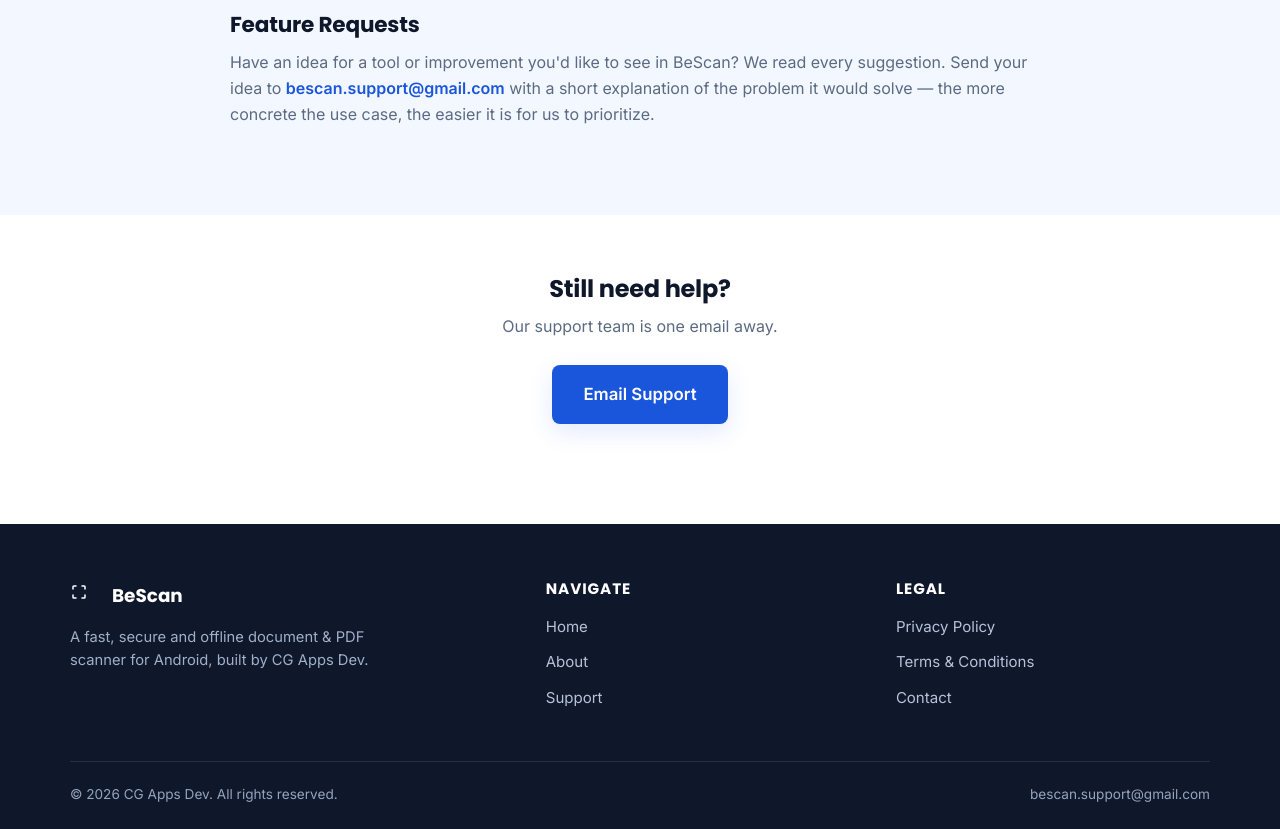
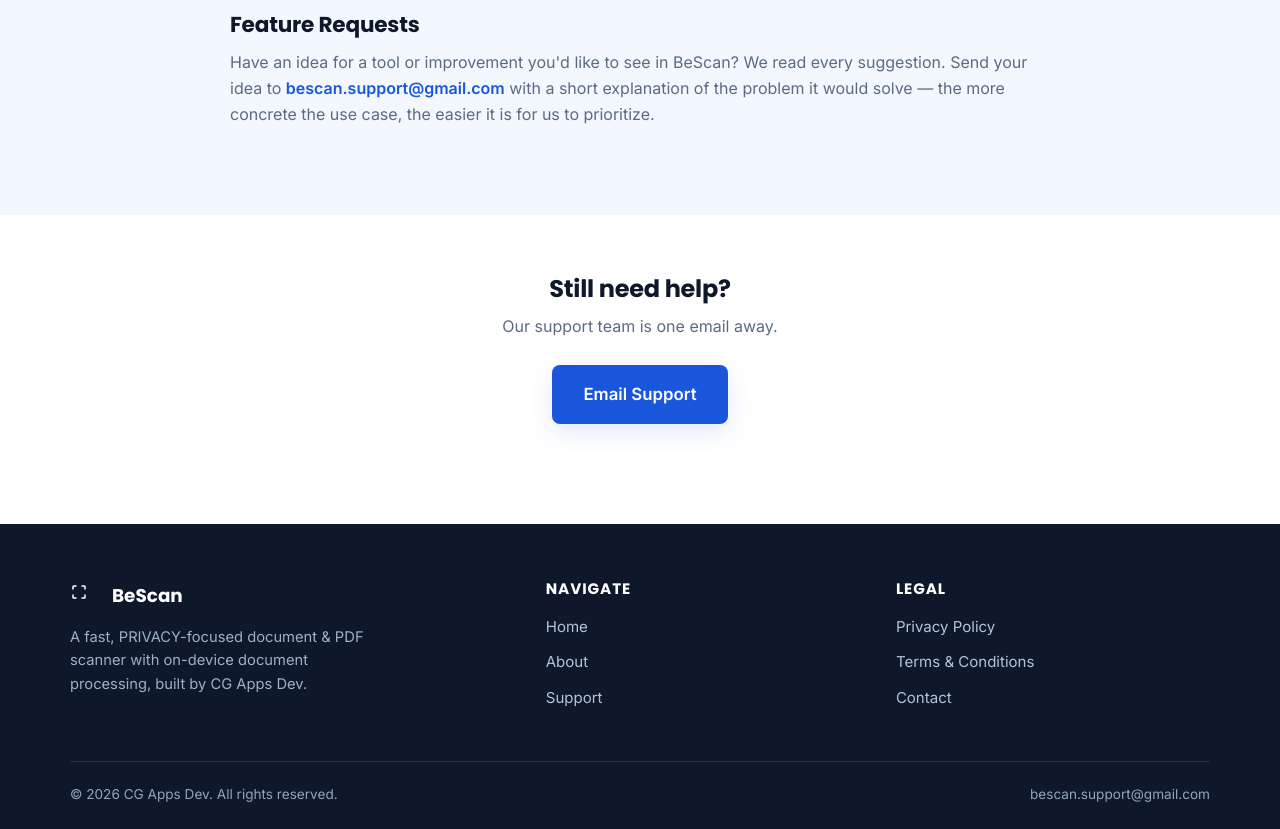
Before and after one commit to gowardhansen7869-cyber/bescan-site, a plain HTML site: page support.html in a window 1280 px wide. Shown: the part 1555-2384 px from the top of the page. Drawn offline with Linux system fonts and the light colour scheme.

Commit message:
Update footer description for privacy focus

```diff
--- a/support.html
+++ b/support.html
@@ -223,7 +223,7 @@
           </span>
           <span>BeScan</span>
         </div>
-        <p class="footer-desc">A fast, secure and offline document &amp; PDF scanner for Android, built by CG Apps Dev.</p>
+        <p class="footer-desc">A fast, PRIVACY-focused document &amp; PDF scanner with on-device document processing, built by CG Apps Dev.</p>
       </div>
       <div class="footer-col">
         <h4>Navigate</h4>
```
